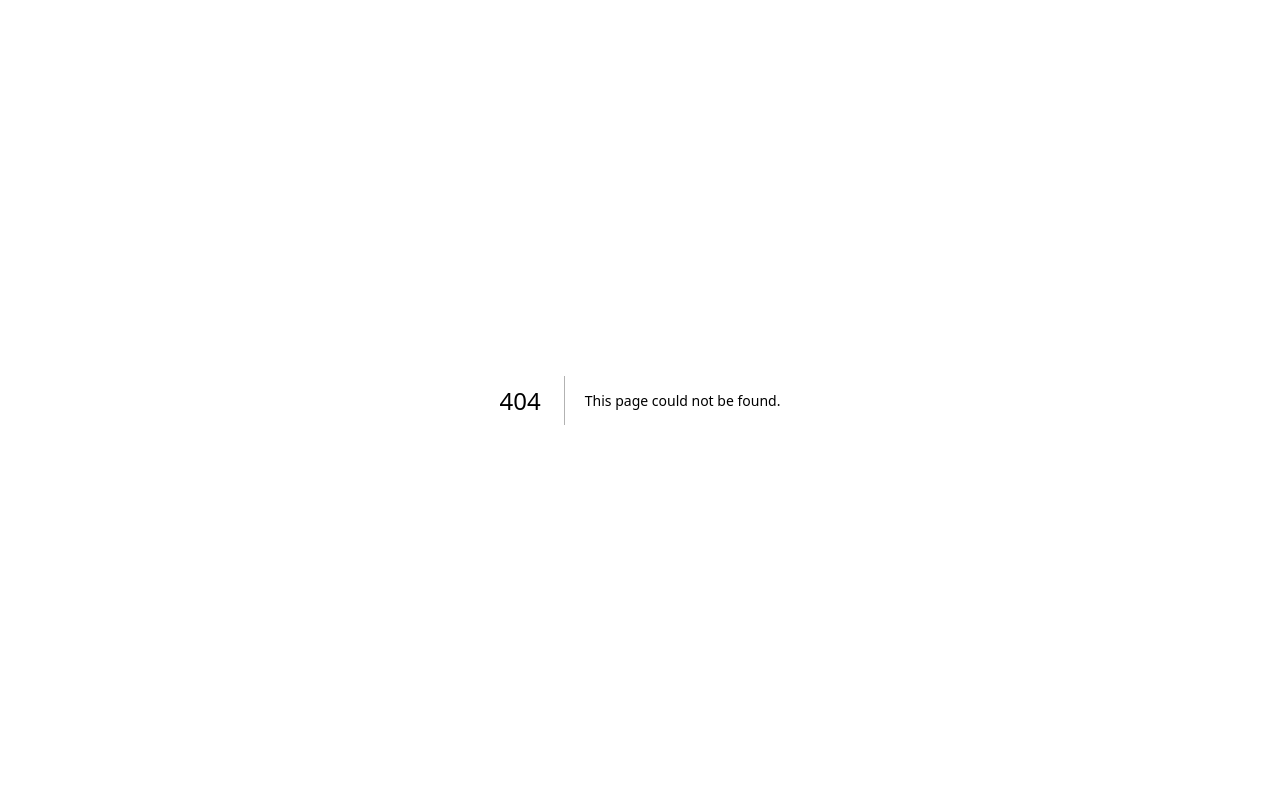
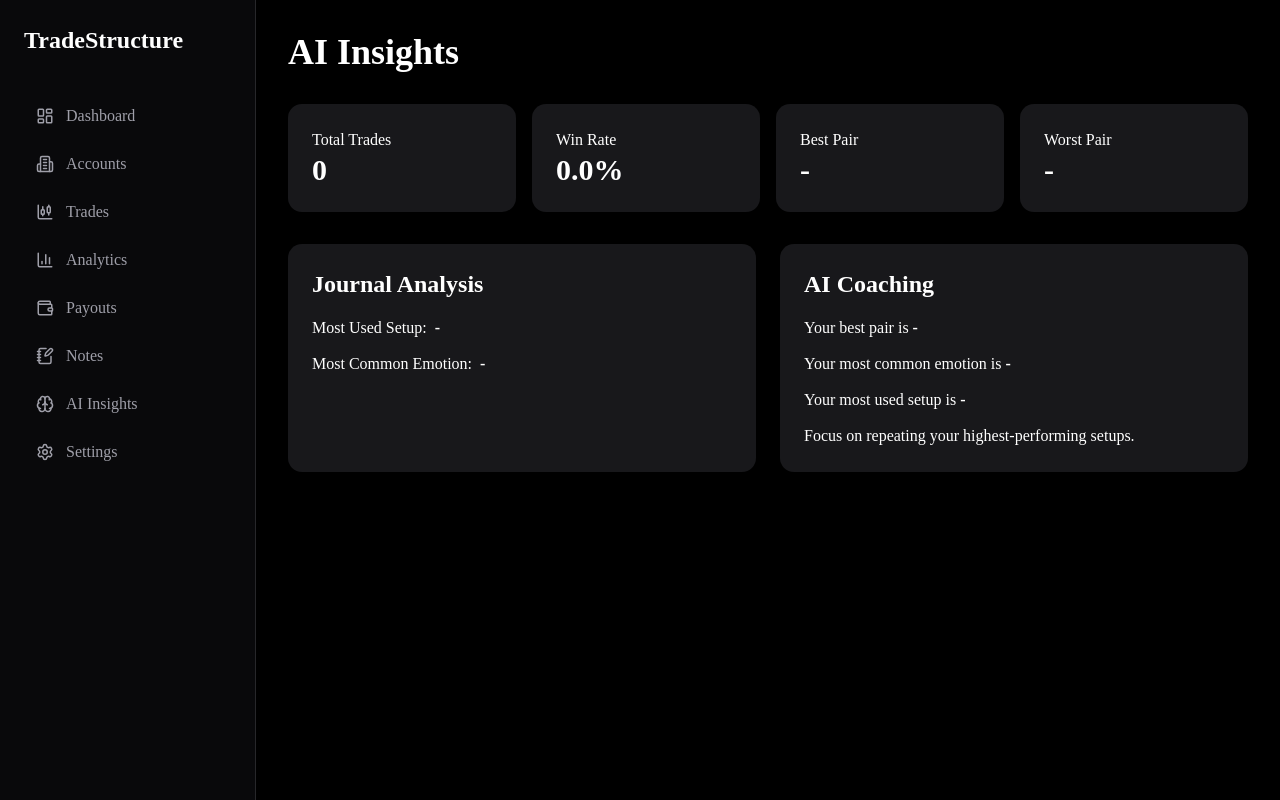
Before and after one commit to sam808201010-oss/TradingJournal, a Next.js app: page /ai in a window 1280 px wide. Before the commit this address had no page. Built offline with nearby package versions, Linux system fonts and the light colour scheme; no server answers; the database is empty.

Commit message:
Add AI Insights page

```diff
--- /dev/null
+++ b/app/ai/page.tsx
@@ -0,0 +1,172 @@
+import Sidebar from "@/components/layout/sidebar";
+import { prisma } from "@/lib/prisma";
+
+export default async function AIInsightsPage() {
+  const trades = await prisma.trade.findMany({
+    include: {
+      tradeNotes: true,
+    },
+  });
+
+  const totalTrades = trades.length;
+
+  const wins = trades.filter(
+    (trade) => trade.result === "Win"
+  );
+
+  const losses = trades.filter(
+    (trade) => trade.result === "Loss"
+  );
+
+  const winRate =
+    totalTrades > 0
+      ? (wins.length / totalTrades) * 100
+      : 0;
+
+  const setupCounts: Record<string, number> = {};
+  const emotionCounts: Record<string, number> = {};
+  const pairPnL: Record<string, number> = {};
+
+  trades.forEach((trade) => {
+    pairPnL[trade.symbol] =
+      (pairPnL[trade.symbol] || 0) +
+      (trade.pnl || 0);
+
+    trade.tradeNotes.forEach((note) => {
+      if (note.setupType) {
+        setupCounts[note.setupType] =
+          (setupCounts[note.setupType] || 0) + 1;
+      }
+
+      if (note.emotion) {
+        emotionCounts[note.emotion] =
+          (emotionCounts[note.emotion] || 0) + 1;
+      }
+    });
+  });
+
+  const mostUsedSetup =
+    Object.entries(setupCounts).sort(
+      (a, b) => b[1] - a[1]
+    )[0]?.[0] || "-";
+
+  const mostCommonEmotion =
+    Object.entries(emotionCounts).sort(
+      (a, b) => b[1] - a[1]
+    )[0]?.[0] || "-";
+
+  const sortedPairs =
+    Object.entries(pairPnL).sort(
+      (a, b) => b[1] - a[1]
+    );
+
+  const bestPair =
+    sortedPairs[0]?.[0] || "-";
+
+  const worstPair =
+    sortedPairs[
+      sortedPairs.length - 1
+    ]?.[0] || "-";
+
+  return (
+    <main className="bg-black text-white min-h-screen flex">
+      <Sidebar />
+
+      <section className="flex-1 p-8">
+
+        <h1 className="text-4xl font-bold">
+          AI Insights
+        </h1>
+
+        <div className="grid md:grid-cols-4 gap-4 mt-8">
+
+          <div className="bg-zinc-900 rounded-xl p-6">
+            <p>Total Trades</p>
+            <h2 className="text-3xl font-bold">
+              {totalTrades}
+            </h2>
+          </div>
+
+          <div className="bg-zinc-900 rounded-xl p-6">
+            <p>Win Rate</p>
+            <h2 className="text-3xl font-bold">
+              {winRate.toFixed(1)}%
+            </h2>
+          </div>
+
+          <div className="bg-zinc-900 rounded-xl p-6">
+            <p>Best Pair</p>
+            <h2 className="text-3xl font-bold">
+              {bestPair}
+            </h2>
+          </div>
+
+          <div className="bg-zinc-900 rounded-xl p-6">
+            <p>Worst Pair</p>
+            <h2 className="text-3xl font-bold">
+              {worstPair}
+            </h2>
+          </div>
+
+        </div>
+
+        <div className="grid md:grid-cols-2 gap-6 mt-8">
+
+          <div className="bg-zinc-900 rounded-xl p-6">
+            <h2 className="text-2xl font-bold mb-4">
+              Journal Analysis
+            </h2>
+
+            <p>
+              Most Used Setup:
+              <strong className="ml-2">
+                {mostUsedSetup}
+              </strong>
+            </p>
+
+            <p className="mt-3">
+              Most Common Emotion:
+              <strong className="ml-2">
+                {mostCommonEmotion}
+              </strong>
+            </p>
+          </div>
+
+          <div className="bg-zinc-900 rounded-xl p-6">
+            <h2 className="text-2xl font-bold mb-4">
+              AI Coaching
+            </h2>
+
+            <ul className="space-y-3">
+              <li>
+                Your best pair is{" "}
+                <strong>{bestPair}</strong>
+              </li>
+
+              <li>
+                Your most common emotion is{" "}
+                <strong>
+                  {mostCommonEmotion}
+                </strong>
+              </li>
+
+              <li>
+                Your most used setup is{" "}
+                <strong>
+                  {mostUsedSetup}
+                </strong>
+              </li>
+
+              <li>
+                Focus on repeating your
+                highest-performing setups.
+              </li>
+            </ul>
+          </div>
+
+        </div>
+
+      </section>
+    </main>
+  );
+}
```
